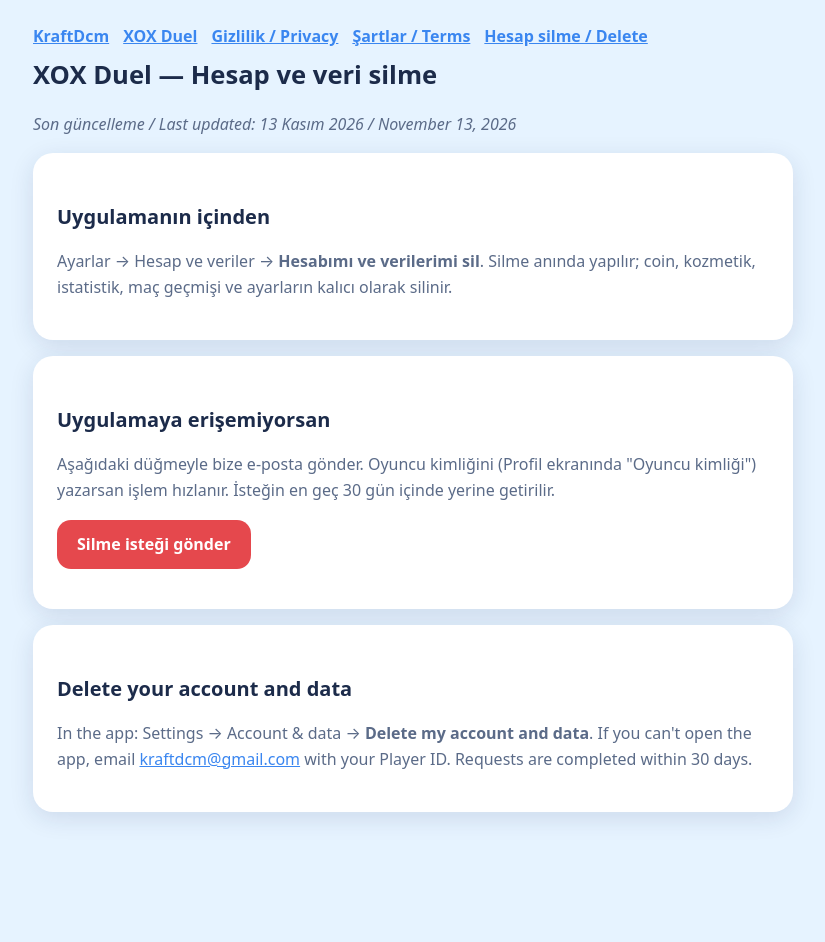
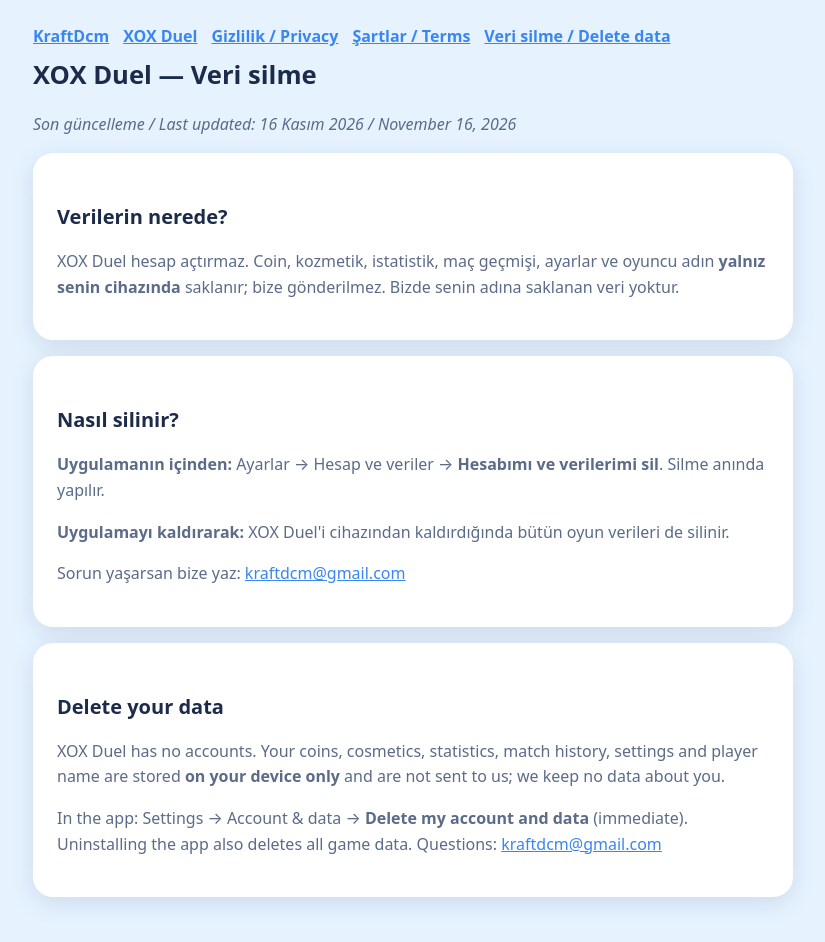
Before and after one commit to kraftdcm/kraftdcm.github.io, a plain HTML site: page xoxduel/hesap-silme.html in a window 1280 px wide. Shown: the whole page, without its empty margins (227-1052 px from the left). Before the commit the page ends 884 px from the top, so only its background shows below. Drawn offline with Linux system fonts and the light colour scheme.

Commit message:
Add files via upload

```diff
--- a/xoxduel/hesap-silme.html
+++ b/xoxduel/hesap-silme.html
@@ -1,23 +1,24 @@
-<!doctype html><html lang="tr"><head><meta charset="utf-8"><meta name="viewport" content="width=device-width,initial-scale=1"><title>XOX Duel — Hesap ve veri silme</title><style>:root{--bg:#E6F3FF;--card:#fff;--text:#1C2B4A;--muted:#5B6B88;--accent:#3A86F0}
+<!doctype html><html lang="tr"><head><meta charset="utf-8"><meta name="viewport" content="width=device-width,initial-scale=1"><title>XOX Duel — Veri silme / Delete data</title><link rel="icon" type="image/png" sizes="32x32" href="../img/kraftdcm_32.png"><link rel="apple-touch-icon" href="../img/kraftdcm_180.png"><style>a.btn{display:inline-block;background:#E5484D;color:#fff;padding:12px 20px;border-radius:14px;text-decoration:none;font-weight:700}</style><style>:root{--bg:#E6F3FF;--card:#fff;--text:#1C2B4A;--muted:#5B6B88;--accent:#3A86F0}
 body{margin:0;background:var(--bg);color:var(--text);font-family:system-ui,-apple-system,"Segoe UI",sans-serif;line-height:1.6}
 main{max-width:760px;margin:0 auto;padding:24px 16px 56px}.card{background:var(--card);border-radius:20px;padding:24px;margin:16px 0;box-shadow:0 6px 24px rgba(25,45,90,.12)}
 h1{font-size:1.6rem;margin:.2em 0}h2{font-size:1.25rem;margin:1.2em 0 .4em}h3{font-size:1.05rem;margin:1em 0 .3em}p,li{color:var(--muted)}a{color:var(--accent)}
 nav a{margin-right:14px;font-weight:600}blockquote{margin:0;padding:8px 14px;border-left:4px solid var(--accent);background:#F1F6FD;border-radius:8px}
-code{background:#F1F6FD;padding:1px 5px;border-radius:5px}a.btn{display:inline-block;background:#E5484D;color:#fff;padding:12px 20px;border-radius:14px;text-decoration:none;font-weight:700}</style></head><body><main><nav><a href="../index.html">KraftDcm</a><a href="index.html">XOX Duel</a><a href="gizlilik.html">Gizlilik / Privacy</a><a href="sartlar.html">Şartlar / Terms</a><a href="hesap-silme.html">Hesap silme / Delete</a></nav><h1>XOX Duel — Hesap ve veri silme</h1><p><i>Son güncelleme / Last updated: 13 Kasım 2026 / November 13, 2026</i></p>
+code{background:#F1F6FD;padding:1px 5px;border-radius:5px}</style></head><body><main><nav><a href="../index.html">KraftDcm</a><a href="index.html">XOX Duel</a><a href="gizlilik.html">Gizlilik / Privacy</a><a href="sartlar.html">Şartlar / Terms</a><a href="hesap-silme.html">Veri silme / Delete data</a></nav><h1>XOX Duel — Veri silme</h1><p><i>Son güncelleme / Last updated: 16 Kasım 2026 / November 16, 2026</i></p>
   <div class="card">
-    <h2>Uygulamanın içinden</h2>
-    <p>Ayarlar → Hesap ve veriler → <b>Hesabımı ve verilerimi sil</b>. Silme anında yapılır; coin, kozmetik, istatistik, maç geçmişi
-       ve ayarların kalıcı olarak silinir.</p>
+    <h2>Verilerin nerede?</h2>
+    <p>XOX Duel hesap açtırmaz. Coin, kozmetik, istatistik, maç geçmişi, ayarlar ve oyuncu adın <b>yalnız senin cihazında</b>
+       saklanır; bize gönderilmez. Bizde senin adına saklanan veri yoktur.</p>
   </div>
   <div class="card">
-    <h2>Uygulamaya erişemiyorsan</h2>
-    <p>Aşağıdaki düğmeyle bize e-posta gönder. Oyuncu kimliğini (Profil ekranında "Oyuncu kimliği") yazarsan işlem hızlanır.
-       İsteğin en geç 30 gün içinde yerine getirilir.</p>
-    <p><a class="btn" href="mailto:kraftdcm@gmail.com?subject=XOX%20Duel%20hesap%20silme">Silme isteği gönder</a></p>
+    <h2>Nasıl silinir?</h2>
+    <p><b>Uygulamanın içinden:</b> Ayarlar → Hesap ve veriler → <b>Hesabımı ve verilerimi sil</b>. Silme anında yapılır.</p>
+    <p><b>Uygulamayı kaldırarak:</b> XOX Duel'i cihazından kaldırdığında bütün oyun verileri de silinir.</p>
+    <p>Sorun yaşarsan bize yaz: <a href="mailto:kraftdcm@gmail.com?subject=XOX%20Duel%20veri%20silme">kraftdcm@gmail.com</a></p>
   </div>
   <div class="card" lang="en">
-    <h2>Delete your account and data</h2>
-    <p>In the app: Settings → Account &amp; data → <b>Delete my account and data</b>. If you can't open the app, email
-       <a href="mailto:kraftdcm@gmail.com?subject=XOX%20Duel%20account%20deletion">kraftdcm@gmail.com</a> with your Player ID.
-       Requests are completed within 30 days.</p>
+    <h2>Delete your data</h2>
+    <p>XOX Duel has no accounts. Your coins, cosmetics, statistics, match history, settings and player name are stored
+       <b>on your device only</b> and are not sent to us; we keep no data about you.</p>
+    <p>In the app: Settings → Account &amp; data → <b>Delete my account and data</b> (immediate). Uninstalling the app also deletes
+       all game data. Questions: <a href="mailto:kraftdcm@gmail.com?subject=XOX%20Duel%20data%20deletion">kraftdcm@gmail.com</a></p>
   </div></main></body></html>
```
Also changed, not shown: gizlilik.html (+1 -1 lines), hesap-silme.html (+1 -1 lines), index.html (+3 -3 lines), sartlar.html (+1 -1 lines), xoxduel/gizlilik.html (+9 -11 lines), xoxduel/index.html (+3 -3 lines), xoxduel/sartlar.html (+5 -5 lines), img/kraftdcm_180.png (added), img/kraftdcm_32.png (added), img/kraftdcm_baslik.jpg (added).
